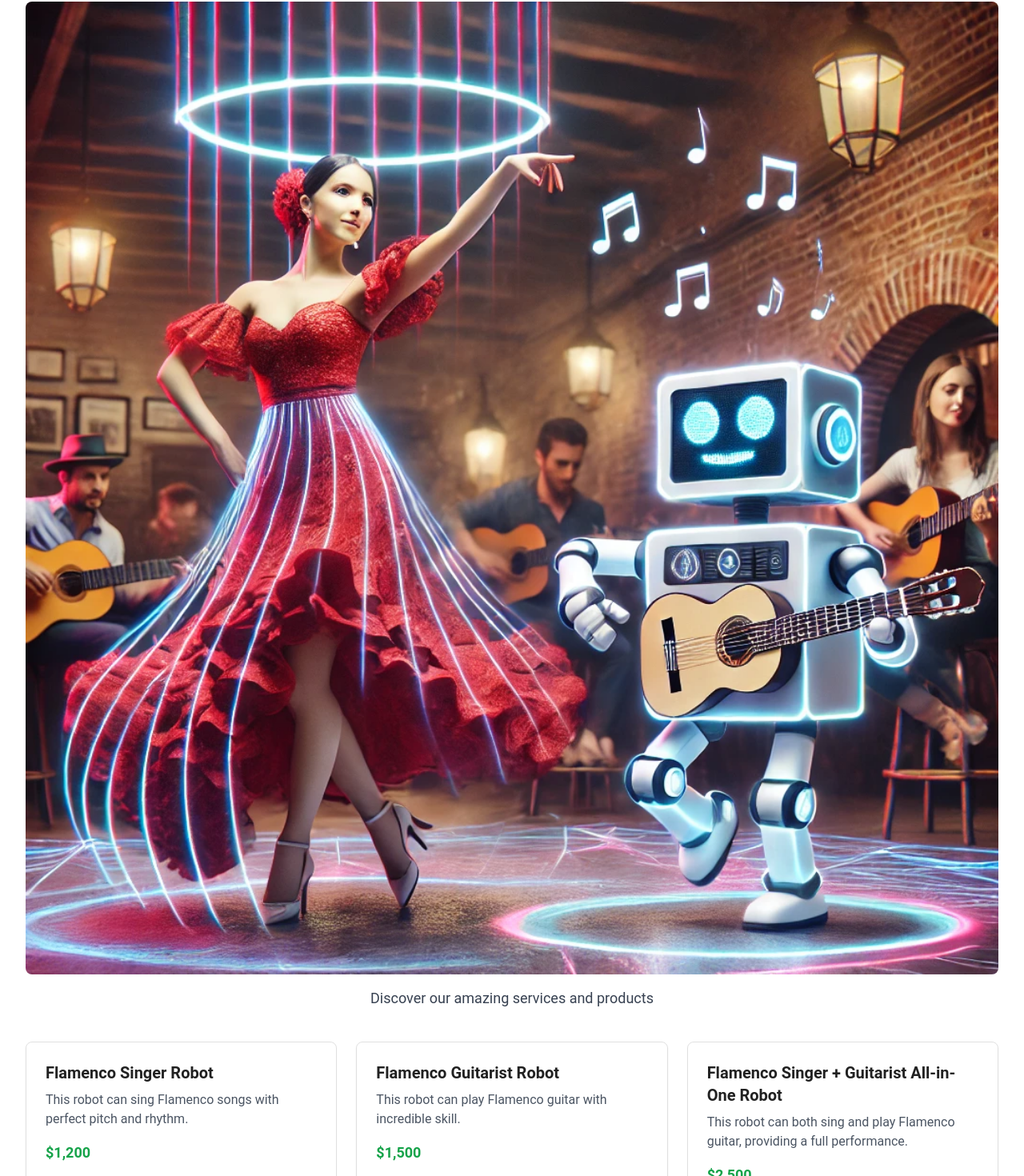
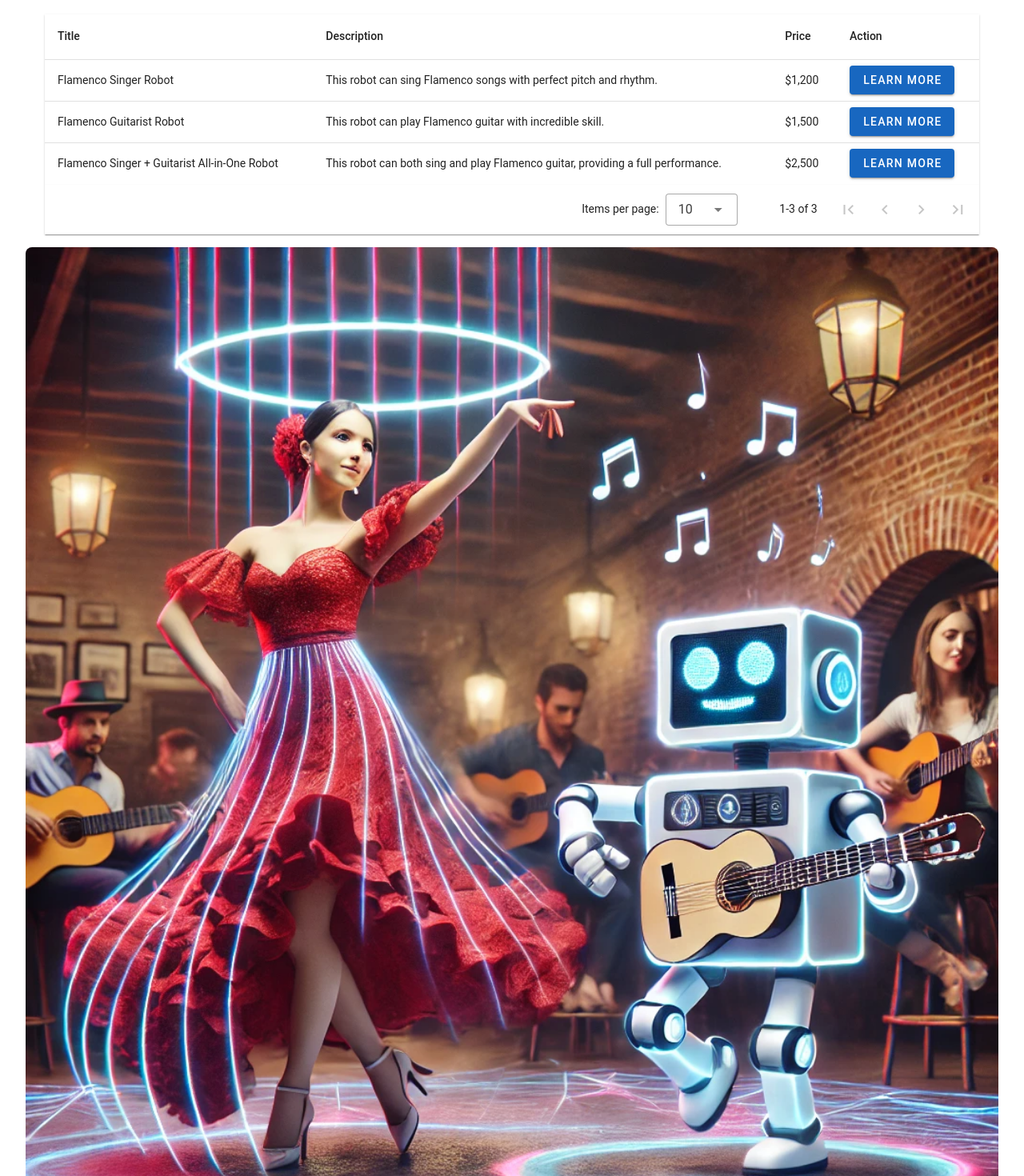
Before and after one commit to sunpochin/flamenco-bot-nuxt3-tailwindCSS, a Nuxt app: page /products in a window 1280 px wide. Shown: the part 236-1706 px from the top of the page at 80% size. Built offline with nearby package versions, Linux system fonts and the light colour scheme.

Commit message:
fix: fix vuetify table and header in products page

```diff
--- a/app.vue
+++ b/app.vue
@@ -1,15 +1,12 @@
 <template>
-  <v-app>
+  <div>
     <Navbar />
-    <NuxtLayout>
-      <NuxtPage />
-    </NuxtLayout>
-  </v-app>
+    <NuxtPage />
+  </div>
 </template>
 
 <script setup>
-// Import the Navbar component
-import Navbar from '~/components/Navbar.vue';
+import Navbar from '~/components/Navbar.vue'
 </script>
 
 <style>
--- a/nuxt.config.ts
+++ b/nuxt.config.ts
@@ -7,11 +7,25 @@ export default defineNuxtConfig({
   ],
   css: [
     '~/assets/css/tailwind.css',
-    'vuetify/styles', // 加入 Vuetify 的樣式
-    '@mdi/font/css/materialdesignicons.min.css' // 加入 Material Design Icons
+    'vuetify/lib/styles/main.css',
+    '@mdi/font/css/materialdesignicons.min.css'
   ],
   build: {
-    transpile: ['vuetify'], // 確保 Vuetify 被轉譯
+    transpile: ['vuetify']
+  },
+  vite: {
+    define: {
+      'process.env.DEBUG': false,
+    },
+    ssr: {
+      noExternal: ['vuetify']
+    }
+  },
+  postcss: {
+    plugins: {
+      tailwindcss: {},
+      autoprefixer: {},
+    },
   },
   compatibilityDate: '2024-11-01',
   devtools: { enabled: true },
--- a/pages/home.vue
+++ b/pages/home.vue
@@ -15,34 +15,6 @@
       Our robot guitarist is equipped with advanced artificial intelligence technology, capable of precisely mimicking the playing style and techniques of human guitarists.
       Let our robot be your musical partner and add more color to your performance.
     </p>
-
-    <!-- Vuetify Table with Tailwind Borders -->
-    <v-container>
-      <div class="border border-gray-300 rounded-md overflow-hidden">
-        <v-table class="elevation-1">
-          <thead>
-            <tr class="border-b border-gray-300">
-              <th class="px-4 py-2 border-r border-gray-300">Feature</th>
-              <th class="px-4 py-2">Description</th>
-            </tr>
-          </thead>
-          <tbody>
-            <tr class="border-b border-gray-300">
-              <td class="px-4 py-2 border-r border-gray-300">Flamenco Guitarist</td>
-              <td class="px-4 py-2">Plays complex Flamenco guitar pieces with precision.</td>
-            </tr>
-            <tr class="border-b border-gray-300">
-              <td class="px-4 py-2 border-r border-gray-300">Flamenco Singer</td>
-              <td class="px-4 py-2">Sings Flamenco songs with perfect pitch and rhythm.</td>
-            </tr>
-            <tr>
-              <td class="px-4 py-2 border-r border-gray-300">AI Improvisation</td>
-              <td class="px-4 py-2">Adapts to your needs with advanced AI improvisation.</td>
-            </tr>
-          </tbody>
-        </v-table>
-      </div>
-    </v-container>
   </div>
 </template>
 
--- a/pages/products.vue
+++ b/pages/products.vue
@@ -3,20 +3,38 @@
     <h1 class="text-2xl font-bold text-blue-600 border-b-2 border-blue-600 pb-2 mb-8">
       Get Your Flamenco Robot!
     </h1>
+
+    <!-- Vuetify Data Table -->
+    <v-container>
+      <v-data-table
+        :headers="headers"
+        :items="products"
+        class="elevation-1"
+      >
+        <template v-slot:headers="{ columns }">
+          <tr>
+            <th v-for="header in headers" :key="header.value">
+              {{ header.text }}
+            </th>
+          </tr>
+        </template>
+        <template v-slot:item="{ item }">
+          <tr>
+            <td>{{ item.title }}</td>
+            <td>{{ item.description }}</td>
+            <td>{{ item.price }}</td>
+            <td>
+              <v-btn color="primary" @click="showProductDetails(item)">
+                Learn More
+              </v-btn>
+            </td>
+          </tr>
+        </template>
+      </v-data-table>
+    </v-container>
     <div class="relative mb-10">
       <img :src="flamencoImage" alt="Hero Image" class="w-full h-auto rounded-lg border-2 border-blue-500 transition-transform duration-300 hover:translate-y-[-5px]" />
       <p class="text-center text-lg mt-4 text-gray-700">{{ welcomeMessage }}</p>
-    </div>
-
-    <div class="grid grid-cols-1 sm:grid-cols-2 lg:grid-cols-3 gap-6">
-      <div v-for="(product, index) in products" :key="index" class="border border-gray-300 rounded-lg p-6 shadow-sm hover:shadow-lg transition-transform duration-300 hover:translate-y-[-5px]">
-        <h3 class="text-xl font-semibold mb-2">{{ product.title }}</h3>
-        <p class="text-gray-600 mb-4">{{ product.description }}</p>
-        <p class="text-green-600 font-bold text-lg mb-4">{{ product.price }}</p>
-        <button @click="showProductDetails(index)" class="bg-blue-500 text-white px-4 py-2 rounded hover:bg-blue-600 transition-colors">
-          Learn More
-        </button>
-      </div>
     </div>
   </div>
 </template>
@@ -28,37 +46,51 @@ import flamencoImage from '@/assets/flamenco-humanoid.webp';
 const welcomeMessage = ref('Discover our amazing services and products');
 const isLoading = ref(true);
 
+const headers = ref([
+  { text: 'Title', value: 'title', align: 'start', sortable: true },
+  { text: 'Description', value: 'description', align: 'start', sortable: true },
+  { text: 'Price', value: 'price', align: 'start', sortable: true },
+  { text: 'Action', value: 'action', align: 'center', sortable: false },
+]);
+
 const products = ref([
   {
+    id: 1,
     title: 'Flamenco Singer Robot',
     description: 'This robot can sing Flamenco songs with perfect pitch and rhythm.',
     price: '$1,200',
-    details: 'Expanded details about Flamenco Singer Robot'
+    details: 'Expanded details about Flamenco Singer Robot',
   },
   {
+    id: 2,
     title: 'Flamenco Guitarist Robot',
     description: 'This robot can play Flamenco guitar with incredible skill.',
     price: '$1,500',
-    details: 'Expanded details about Flamenco Guitarist Robot'
+    details: 'Expanded details about Flamenco Guitarist Robot',
   },
   {
+    id: 3,
     title: 'Flamenco Singer + Guitarist All-in-One Robot',
     description: 'This robot can both sing and play Flamenco guitar, providing a full performance.',
     price: '$2,500',
-    details: 'Expanded details about Flamenco Singer + Guitarist All-in-One Robot'
-  }
+    details: 'Expanded details about Flamenco Singer + Guitarist All-in-One Robot',
+  },
 ]);
 
 onMounted(() => {
+  // Debug: Log products and headers to ensure they are loaded correctly
+  console.log('Headers:', headers.value);
+  console.log('Products:', products.value);
+
   // Simulate loading data
   setTimeout(() => {
     isLoading.value = false;
-    console.log('Home page data loaded');
+    console.log('Products page data loaded');
   }, 500);
 });
 
-function showProductDetails(index) {
-  alert(products.value[index].details);
+function showProductDetails(item) {
+  alert(item.details);
 }
 </script>
 
--- a/plugins/vuetify.ts
+++ b/plugins/vuetify.ts
@@ -1,12 +1,17 @@
 import { createVuetify } from 'vuetify'
+import * as components from 'vuetify/components'
+import * as directives from 'vuetify/directives'
 import { defineNuxtPlugin } from '#app'
 
-export default defineNuxtPlugin((nuxtApp) => {
+export default defineNuxtPlugin((app) => {
   const vuetify = createVuetify({
+    ssr: true,
+    components,
+    directives,
     theme: {
-      defaultTheme: 'light',
-    },
+      defaultTheme: 'light'
+    }
   })
 
-  nuxtApp.vueApp.use(vuetify)
+  app.vueApp.use(vuetify)
 })
```
